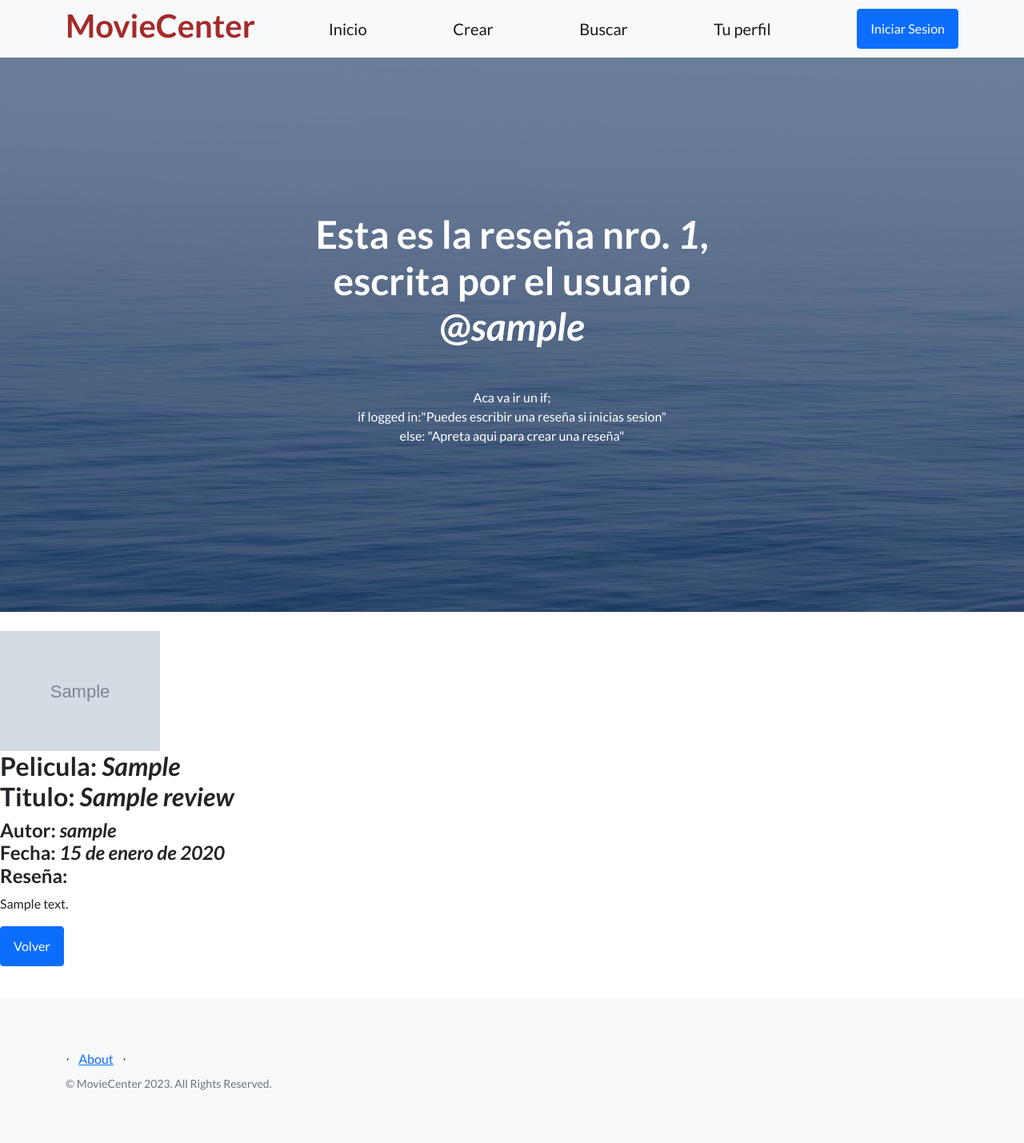
After one commit to MaximoBallestrero/Entrega_final_Ballestrero, a Django app: page /review/1 in a window 1280 px wide. The commit adds this page. Shown: the whole page at 80% size. Run offline with Django 4.2, Linux system fonts and the light colour scheme; tables that the repository leaves empty hold one stand-in row (values such as "Sample post"); grey boxes marked "Sample" are stand-in pictures; some libraries are stand-ins or nearby versions.

Commit message:
cree listview y detailview para resenas

```diff
--- a/MovieCenter/MovieCenter/urls.py
+++ b/MovieCenter/MovieCenter/urls.py
@@ -16,7 +16,12 @@ Including another URLconf
 from django.contrib import admin
 from django.urls import path, include
 
+from django.conf import settings
+from django.conf.urls.static import static
+
 urlpatterns = [
     path('admin/', admin.site.urls),
     path('', include('core.urls'))
 ]
+
+urlpatterns+=static(settings.MEDIA_URL, document_root=settings.MEDIA_ROOT)
--- a/MovieCenter/core/models.py
+++ b/MovieCenter/core/models.py
@@ -8,7 +8,7 @@ class Review(models.Model):
     titulo=models.CharField(max_length=80)
     texto=models.TextField()
     fecha=models.DateField()
-    poster=models.ImageField()
+    poster=models.ImageField(upload_to='posters', null=True, blank=True)
     autor=models.ForeignKey(User, on_delete=models.CASCADE)
 
     def __str__(self):
--- a/MovieCenter/core/templates/core/base.html
+++ b/MovieCenter/core/templates/core/base.html
@@ -21,11 +21,11 @@
         <nav class="navbar navbar-light bg-light static-top">
             <div class="container">
                 <h1 style="color:brown">MovieCenter</h1>
-                <a class="navbar-brand" href="#!">Inicio</a>
-                <a class="navbar-brand" href="#!">Crear</a>
-                <a class="navbar-brand" href="#!">Buscar</a>
-                <a class="navbar-brand" href="#!">Tu perfil</a>
-                <a class="btn btn-primary" href="#signup">Login</a>
+                <a class="navbar-brand" href="{% url 'Index' %}">Inicio</a>
+                <a class="navbar-brand" href="#crear">Crear</a>
+                <a class="navbar-brand" href="#buscar">Buscar</a>
+                <a class="navbar-brand" href="#perfil">Tu perfil</a>
+                <a class="btn btn-primary" href="#signup">Iniciar Sesion</a>
             </div>
         </nav>
         <!-- Masthead-->
@@ -62,7 +62,7 @@
                     <div class="col-lg-6 h-100 text-center text-lg-start my-auto">
                         <ul class="list-inline mb-2">
                             <li class="list-inline-item">⋅</li>
-                            <li class="list-inline-item"><a href="#!">About</a></li>
+                            <li class="list-inline-item"><a href="#about">About</a></li>
                             <li class="list-inline-item">⋅</li>
 
                         </ul>
--- /dev/null
+++ b/MovieCenter/core/templates/core/leer_review.html
@@ -0,0 +1,43 @@
+{%extends 'core/base.html'%}
+
+
+{%block titulo%}
+Review {{review.id}}
+{%endblock%}
+
+
+{%block subtitulo%}
+Esta es la reseña nro. <i>{{review.id}}</i>, escrita por el usuario @<i>{{review.autor}}</i>
+{%endblock%}
+
+{%block descripcion%}
+Aca va ir un if; <br>
+if logged in:"Puedes escribir una reseña si inicias sesion" <br>
+else: "Apreta aqui para crear una reseña"
+{%endblock%}
+
+
+
+{%block contenido_central%}
+
+<br>
+<img src="{{review.poster.url}}" width='200px'>
+<h2>
+    Pelicula: <i>{{review.pelicula}}</i>
+    <br>
+    Titulo: <i>{{review.titulo}}</i>
+</h2>
+<h4>
+    Autor: <i>{{review.autor}}</i>
+    <br>
+    Fecha: <i>{{review.fecha}}</i>
+    <br>
+    Reseña:
+</h4>
+
+<p>{{review.texto}}</p>
+
+<a class="btn btn-primary" href="{% url 'Index'%}">Volver</a>
+<p><br></p>
+
+{%endblock%}
--- a/MovieCenter/core/urls.py
+++ b/MovieCenter/core/urls.py
@@ -1,8 +1,9 @@
 from django.contrib import admin
 from django.urls import path, include
 
-from core.views import Index
+from core.views import Index, LeerReview
 
 urlpatterns = [
     path('', Index.as_view(), name='Index'),
+    path('review/<pk>', LeerReview.as_view(), name='Leer-Review')
 ]
--- a/MovieCenter/core/views.py
+++ b/MovieCenter/core/views.py
@@ -12,3 +12,7 @@ from core.models import Review
 class Index(ListView):
     model=Review
     template_name='core/index.html'
+
+class LeerReview(DetailView):
+    model=Review
+    template_name='core/leer_review.html'
```
Also changed, not shown: MovieCenter/MovieCenter/settings.py (+7 -1 lines), MovieCenter/core/templates/core/index.html (+10 -1 lines), MovieCenter/core/migrations/0002_alter_review_poster.py (added), MovieCenter/media/posters/goodfellas_poster.jpg (added), MovieCenter/media/posters/toystory.jpg (added).
